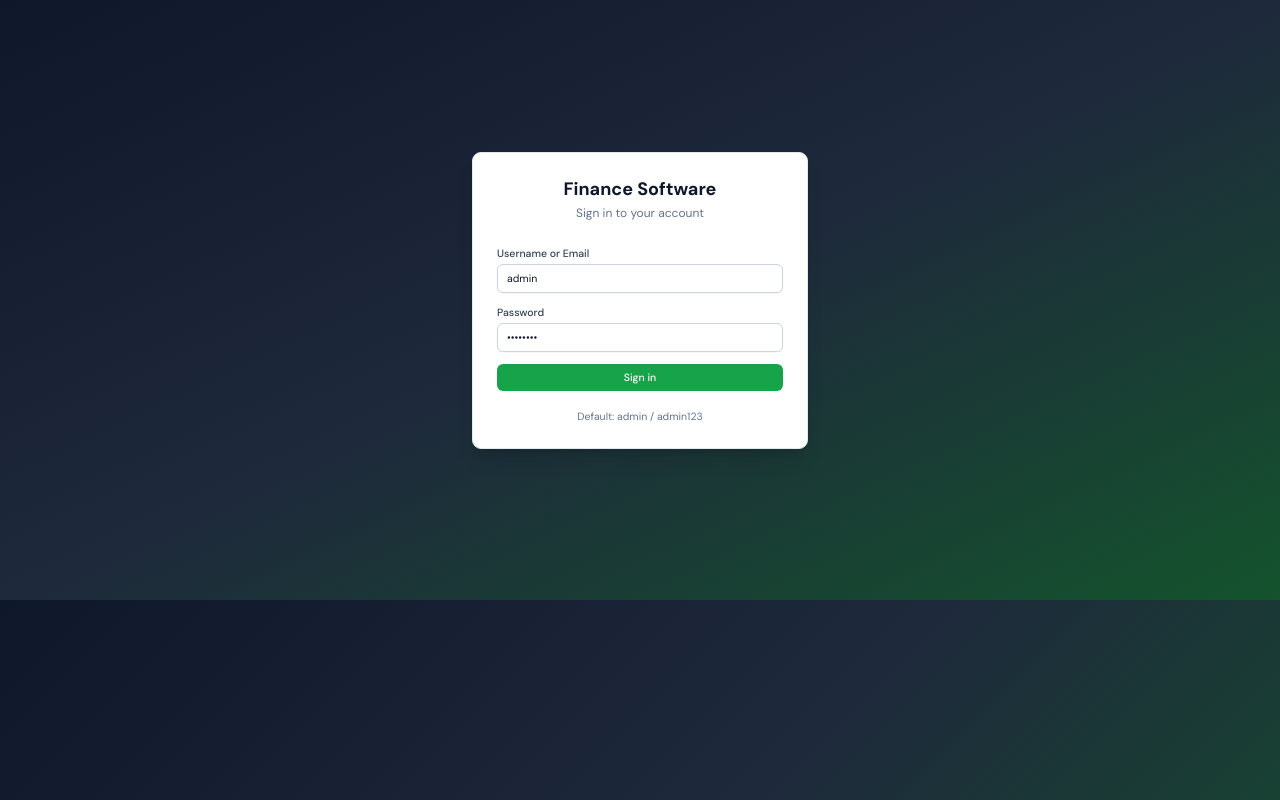
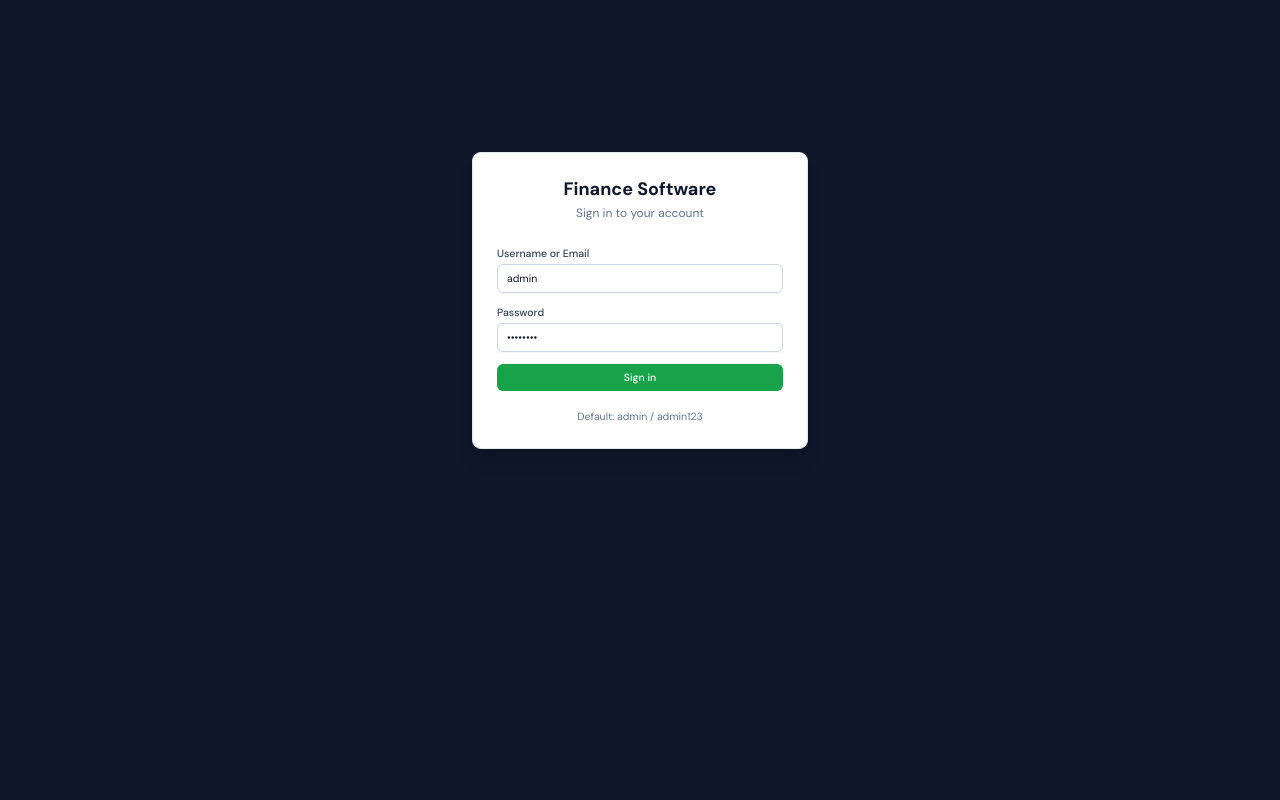
Before and after one commit to huzaifa743/Finance-Software, a React (Vite) app in the folder frontend/: page /login in a window 1280 px wide. Built offline with nearby package versions, Linux system fonts and the light colour scheme.

Commit message:
Fixing login screen

```diff
--- a/frontend/src/index.css
+++ b/frontend/src/index.css
@@ -13,7 +13,6 @@
 
 body.login-bg {
   background-color: #0f172a;
-  background-image: linear-gradient(135deg, #0f172a 0%, #1e293b 50%, #14532d 100%);
 }
 
 /* Hide scrollbars but keep scroll behavior */
--- a/frontend/src/pages/Login.jsx
+++ b/frontend/src/pages/Login.jsx
@@ -30,7 +30,7 @@
   };
 
   return (
-    <div className="min-h-screen flex items-center justify-center bg-gradient-to-br from-slate-900 via-slate-800 to-primary-900 px-4">
+    <div className="min-h-screen flex items-center justify-center bg-slate-900 px-4">
       <div className="w-full max-w-md">
         <div className="card p-8 shadow-xl">
           <div className="text-center mb-8">
```
